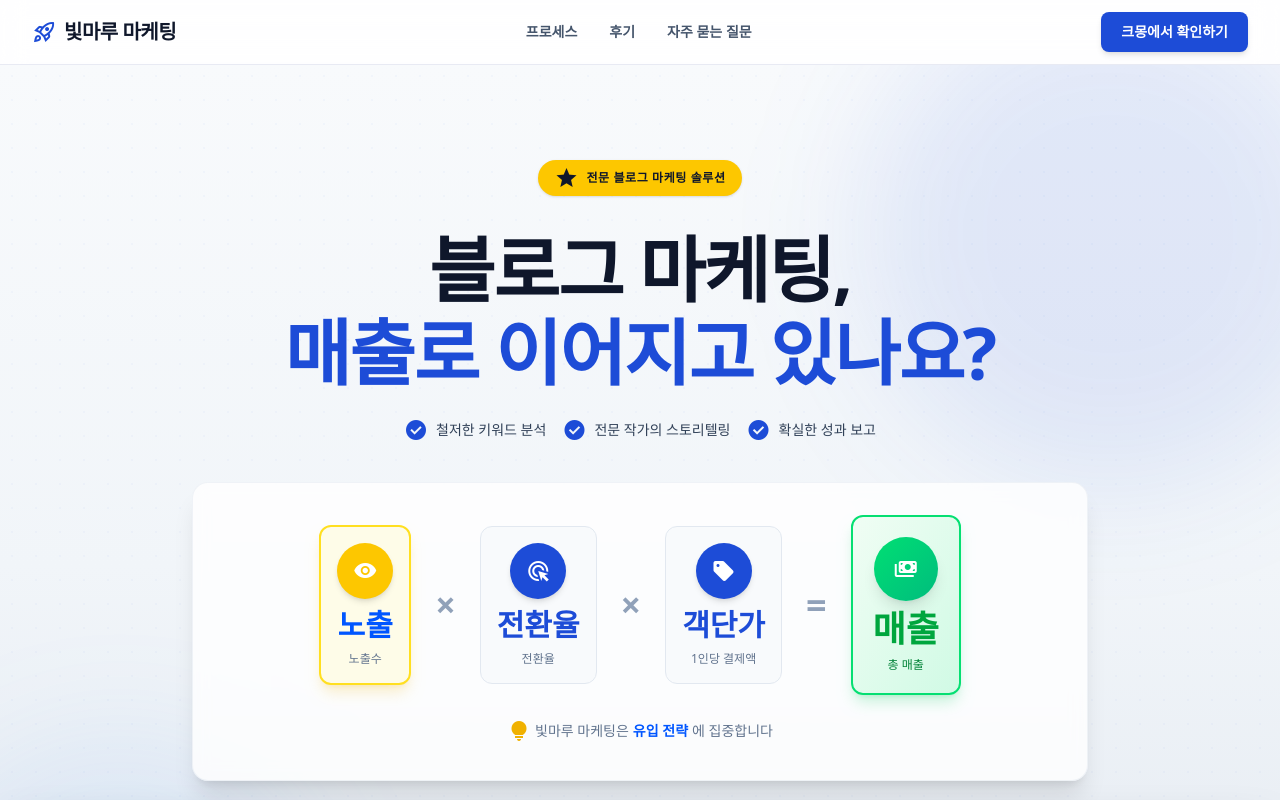
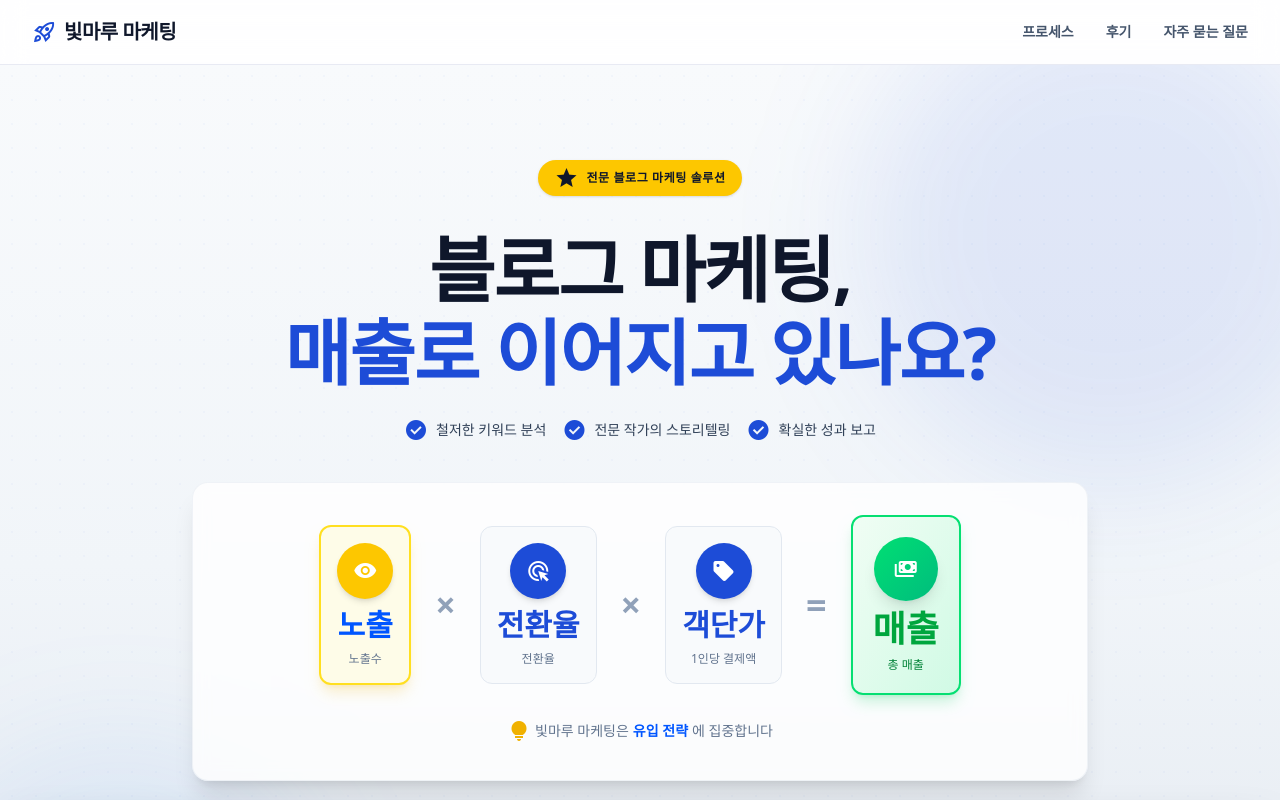
Before and after one commit to seollum/bitmaru-landing, a Next.js app: page / in a window 1280 px wide. Shown: the top 800 px of the page. Built offline with nearby package versions, Linux system fonts and the light colour scheme.

Commit message:
fix: 크몽에서 확인하기 버튼 삭제

```diff
--- a/src/app/page.tsx
+++ b/src/app/page.tsx
@@ -100,11 +100,7 @@ export default function Home() {
               <a className="text-sm font-semibold text-slate-600 hover:text-[#1d4cd7] transition-colors" href="#reviews">후기</a>
               <a className="text-sm font-semibold text-slate-600 hover:text-[#1d4cd7] transition-colors" href="#faq">자주 묻는 질문</a>
             </nav>
-            <div className="flex items-center">
-              <a className="hidden sm:flex items-center justify-center h-10 px-5 rounded-lg bg-[#1d4cd7] hover:bg-blue-700 text-white text-sm font-bold shadow-md transition-all transform hover:-translate-y-0.5" href="https://kmong.com/gig/638867" target="_blank" rel="noopener noreferrer">
-                크몽에서 확인하기
-              </a>
-            </div>
+
           </div>
         </div>
       </header>
```
